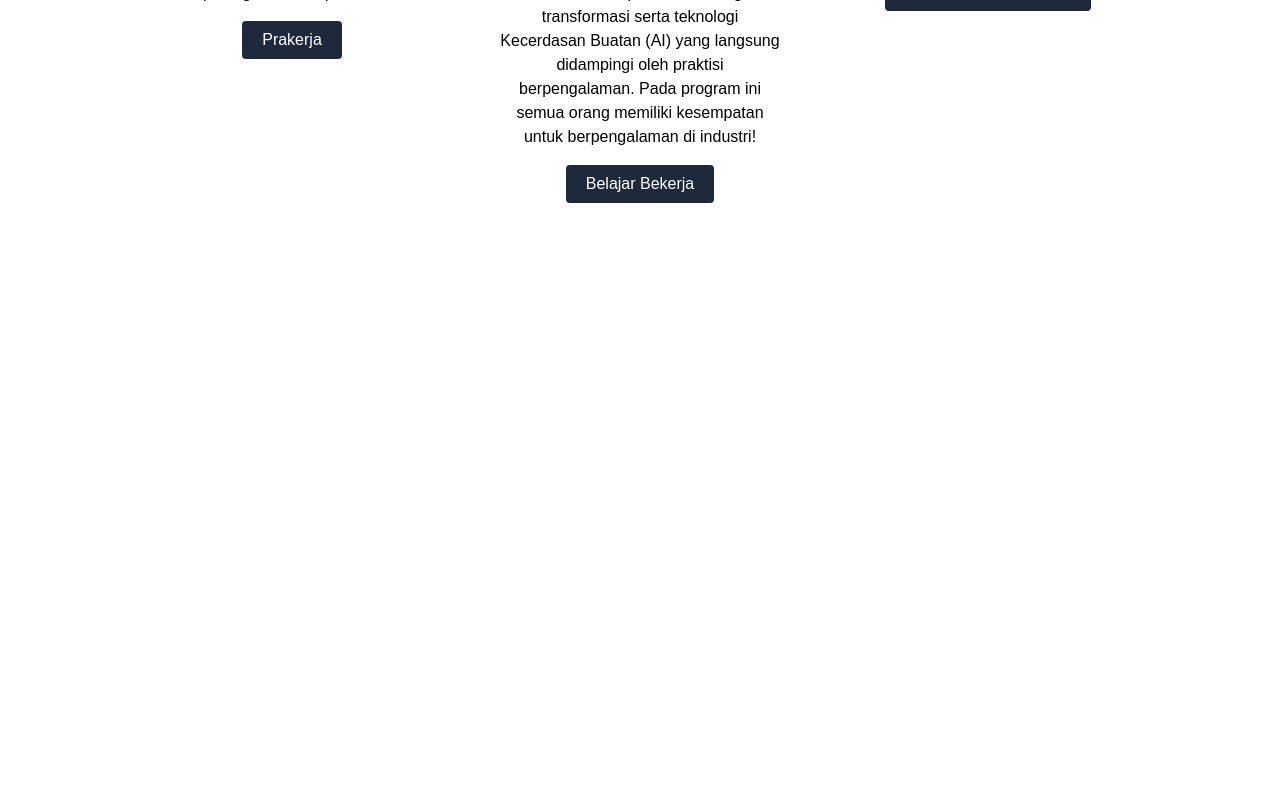
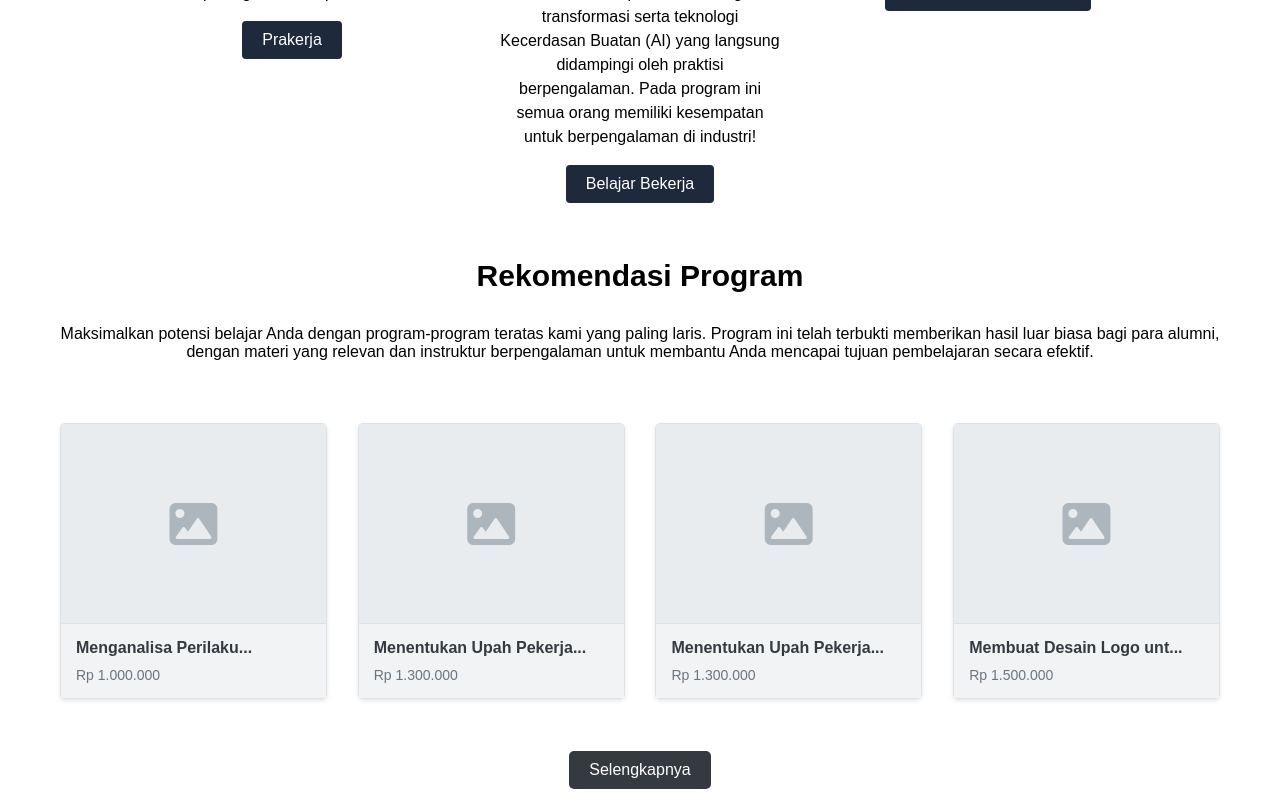
Before and after one commit to RendiS10/projectAkhir-magangluarsekolah, a PHP site: page / in a window 1280 px wide. Shown: the part 2960-3769 px from the top of the page. Before the commit the page ends 3163 px from the top, so only its background shows below. Run offline with PHP 8.4, Linux system fonts and the light colour scheme.

Commit message:
update rekomendasi

```diff
--- a/index.html
+++ b/index.html
@@ -33,7 +33,11 @@
     </header>
     <br>
     <!-- section sidebar -->
-    <sidebar></sidebar>
+    <sidebar>
+      <div class="chat-icon">
+        <i class="fas fa-headset"></i>
+      </div>
+    </sidebar>
     <article>
       <!-- section hero -->
       <section class="hero">
@@ -204,8 +208,57 @@
             </div>
           </section>
           <br>
+          <br>
            <!-- section recomendasi program -->
-           <section></section>
+           <section>
+            <div class="container-rekomendasi">
+              <h1>Rekomendasi Program</h1>
+              <div class="description">
+                  Maksimalkan potensi belajar Anda dengan program-program teratas kami yang paling laris. Program ini telah terbukti memberikan hasil luar biasa bagi para alumni, dengan materi yang relevan dan instruktur berpengalaman untuk membantu Anda mencapai tujuan pembelajaran secara efektif.
+              </div>
+              <div class="programs">
+                  <div class="program">
+                      <div class="program-image">
+                          <i class="fas fa-image"></i>
+                      </div>
+                      <div class="program-content">
+                          <div class="program-title">Menganalisa Perilaku...</div>
+                          <div class="program-price">Rp 1.000.000</div>
+                      </div>
+                  </div>
+                  <div class="program">
+                      <div class="program-image">
+                          <i class="fas fa-image"></i>
+                      </div>
+                      <div class="program-content">
+                          <div class="program-title">Menentukan Upah Pekerja...</div>
+                          <div class="program-price">Rp 1.300.000</div>
+                      </div>
+                  </div>
+                  <div class="program">
+                      <div class="program-image">
+                          <i class="fas fa-image"></i>
+                      </div>
+                      <div class="program-content">
+                          <div class="program-title">Menentukan Upah Pekerja...</div>
+                          <div class="program-price">Rp 1.300.000</div>
+                      </div>
+                  </div>
+                  <div class="program">
+                      <div class="program-image">
+                          <i class="fas fa-image"></i>
+                      </div>
+                      <div class="program-content">
+                          <div class="program-title">Membuat Desain Logo unt...</div>
+                          <div class="program-price">Rp 1.500.000</div>
+                      </div>
+                  </div>
+              </div>
+              <div class="button-container">
+                  <button>Selengkapnya</button>
+              </div>
+          </div>
+           </section>
     </article>
     </div> <!-- Tutup div margin atas -->
     <!-- section footer -->
--- a/style.css
+++ b/style.css
@@ -406,3 +406,117 @@ article{
 .oursatu button:hover, .ourdua button:hover, .ourtiga button:hover {
   background-color: #334155; /* Warna latar belakang saat hover */
 }
+
+/* Section Rekomendasi */
+/* Container Styling */
+.container-rekomendasi {
+  display: flex;
+  flex-direction: column;
+  gap: 2rem;
+  text-align: center;
+  max-width: 1200px;
+  margin: 0 auto;
+  padding: 20px;
+}
+
+/* Title Styling */
+.title {
+  font-size: 24px;
+  font-weight: bold;
+  margin-bottom: 10px;
+}
+
+/* Description Styling */
+.description {
+  font-size: 16px;
+  margin-bottom: 30px;
+}
+
+/* Programs Grid */
+.programs {
+  display: flex;
+  justify-content: space-between;
+  flex-wrap: wrap;
+  gap: 20px;
+}
+
+/* Individual Program Card */
+.program {
+  background-color: #fff;
+  border: 1px solid #dee2e6;
+  border-radius: 5px;
+  width: 23%;
+  box-shadow: 0 2px 4px rgba(0, 0, 0, 0.1);
+  display: flex;
+  flex-direction: column;
+  align-items: center;
+}
+
+/* Program Image Placeholder */
+.program-image {
+  display: flex;
+  justify-content: center;
+  align-items: center;
+  width: 100%;
+  height: 200px;
+  background-color: #e9ecef;
+  border-bottom: 1px solid #dee2e6;
+  font-size: 48px;
+  color: #adb5bd;
+}
+
+/* Program Content */
+.program-content {
+  padding: 15px;
+  text-align: left;
+  width: 100%;
+  background-color: #f1f3f5;
+}
+
+/* Program Title */
+.program-title {
+  font-size: 16px;
+  font-weight: bold;
+  margin-bottom: 10px;
+  color: #343a40;
+}
+
+/* Program Price */
+.program-price {
+  font-size: 14px;
+  color: #6c757d;
+}
+
+/* Button Styling */
+.button-container {
+  text-align: center;
+  margin-top: 20px;
+}
+
+.button-container button {
+  background-color: #343a40;
+  color: #fff;
+  border: none;
+  padding: 10px 20px;
+  border-radius: 5px;
+  cursor: pointer;
+  font-size: 16px;
+}
+
+.button-container button:hover {
+  background-color: #495057;
+}
+
+/* Chat Icon Styling */
+.chat-icon {
+  position: fixed;
+  bottom: 20px;
+  right: 20px;
+  background-color: #f8f9fa;
+  border: 1px solid #dee2e6;
+  border-radius: 50%;
+  padding: 10px;
+  box-shadow: 0 2px 4px rgba(0, 0, 0, 0.1);
+  font-size: 24px;
+  color: #343a40;
+}
```
